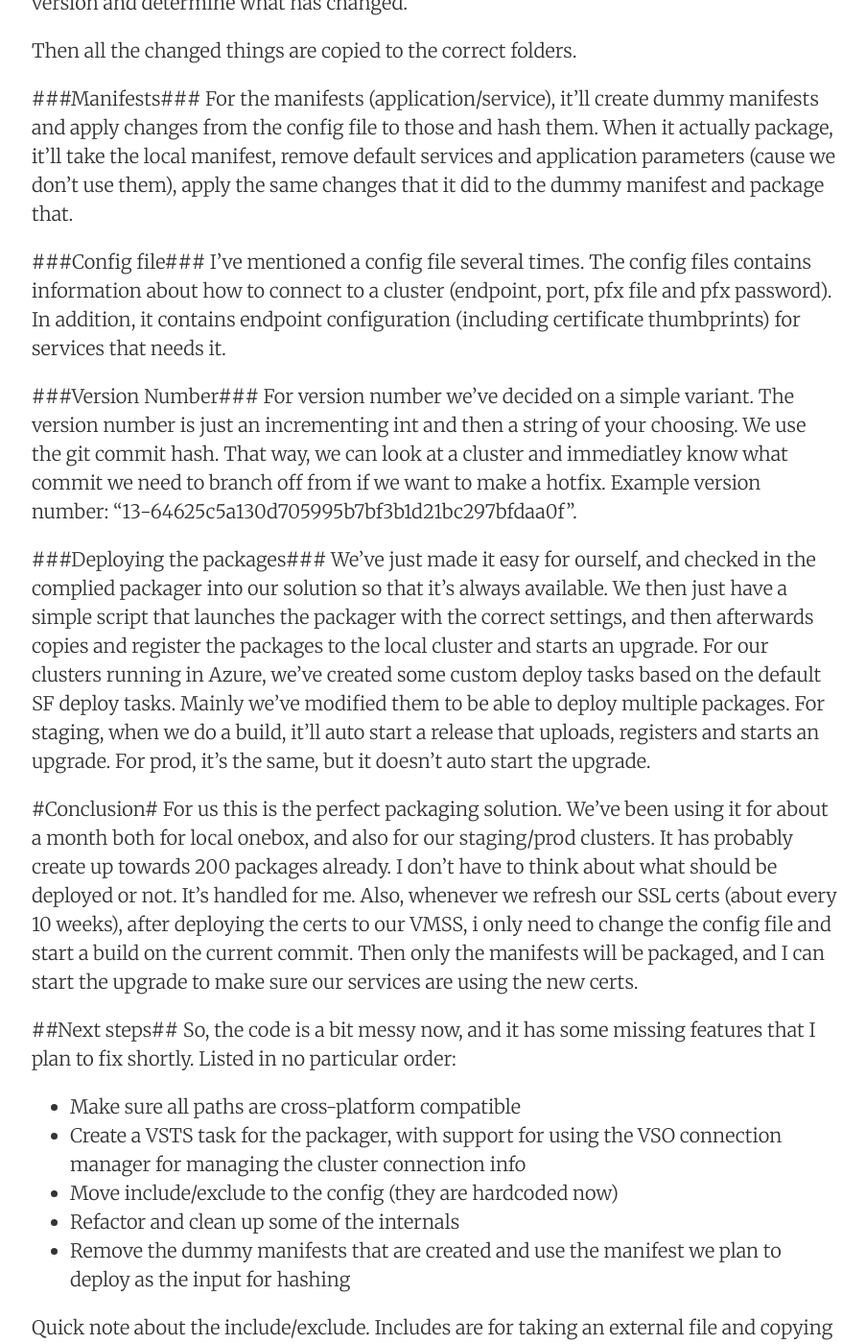
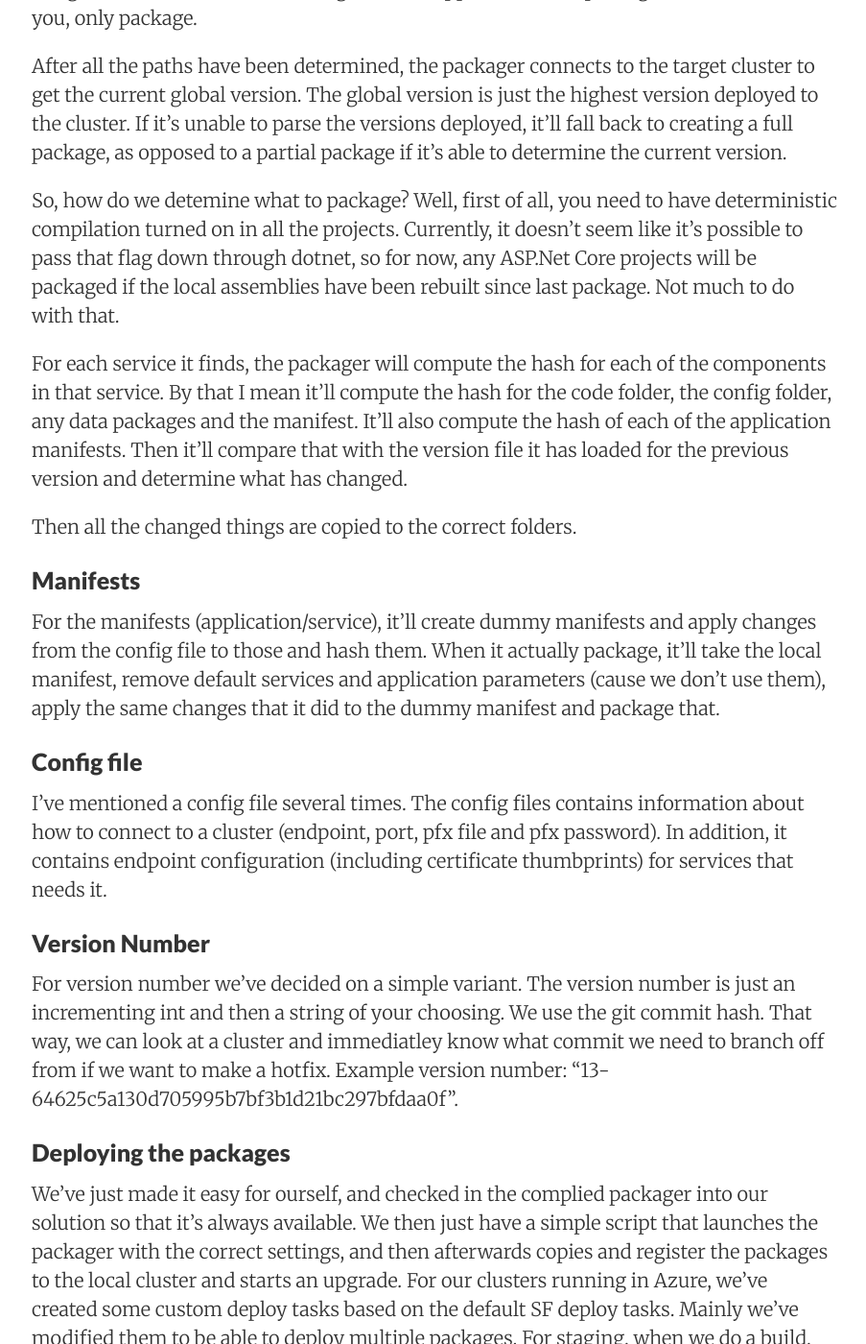
Before and after one commit to andersosthus/andersosthus.github.io, a Jekyll site: the page built from _posts/2016-10-07-service-fabric-packager.markdown, in a window 1280 px wide and 1400 px high, scrolled down 3424 px. Shown: the whole window at 96% size, without its empty margins (187-1090 px from the left). Built offline with Jekyll 4.4.1, drawn with Linux system fonts in a browser that asks for light colours; nearby versions of some CDN libraries; comment, search, counter and statistics services are not loaded; some of the changed text lies outside the part shown.

Commit message:
Fixing headers and text things

```diff
--- a/_posts/2016-10-07-service-fabric-packager.markdown
+++ b/_posts/2016-10-07-service-fabric-packager.markdown
@@ -24,7 +24,8 @@ Also, let me just clarify some terms I'll be using:
 * _ServicePackage_: All the files needed to upgrade a Service.
 * _SubPackage_: For lack of a better word, this refers to the _CodePackage_, _ConfigPackage_ and _DataPackges_ inside a _ServicePackage_
 
-#The beginning#
+# The beginning
+
 Ok, so now that we've got all that defined, back when we started with SF there weren't any tooling to manage versions inside the manifest. So we used Visual Studio (VS) to package each application we needed, and manually updated the versions inside the manifests. We didn't do any partial upgrades. This was a bit of a chore, as we also had to add stuff like CertificateInfo to the manifest and make sure the endpoints were defined correctly.
 
 Loads of manual things, but it was ok, since we were just starting out.
@@ -37,9 +38,10 @@ Anyways, we had these scripts, but they didn't really handle endpoints, certific
 
 So, we decided to fix it once and for all (for us at least).
 
-#Requirements#
+# Requirements
 
 We created a list of requirements that the tooling of our choice had to have:
+
 * It should know what have changed between versions
 * It should know how to package for partial upgrades
 * It should just fix all the version numbers in our manifests
@@ -49,21 +51,25 @@ We created a list of requirements that the tooling of our choice had to have:
 * The cluster it is packaging for is the master
 
 Also, bonus wishes:
+
 * Making tooling can be fun (and I don't like scripting comples things in powershell)
 * I'd like to make a .NET Core CLI app that is actually useful
 * Alternatives in tooling also helps drive the community forward
 
 So, we decided to make a command line packager in .NET Core.
 
-#The packager#
+# The packager
+
 The [Service Fabric Packager](https://github.com/proactima/ServiceFabricPackager) is a .NET Core CLI program creates an application package for each of your application, picking only things that have changed (and by changed, I also mean that if you change only a ServiceManifest for a service, only that will be packaged).
 
-##How it works##
+## How it works
+
 Let's talk a bit about how the packager works.
 
 First of all, it requiers an external storage to keep both version info files, and also to keep the config file for the packager in. Currently, both a local folder and Azure Storage Blob is supported. We use local folder when running it locally. The config and version files will be described later.
 
-###Assemblies and packages###
+### Assemblies and packages
+
 So when you run it, it'll scan the input folder for ServiceFabric applications, parse those to figure out which services belong to which application. The packager will not build for you, only package.
 
 After all the paths have been determined, the packager connects to the target cluster to get the current global version. The global version is just the highest version deployed to the cluster. If it's unable to parse the versions deployed, it'll fall back to creating a full package, as opposed to a partial package if it's able to determine the current version.
@@ -76,25 +82,32 @@ It'll also compute the hash of each of the application manifests. Then it'll com
 
 Then all the changed things are copied to the correct folders.
 
-###Manifests###
+### Manifests
+
 For the manifests (application/service), it'll create dummy manifests and apply changes from the config file to those and hash them. When it actually package, it'll take the local manifest, remove default services and application parameters (cause we don't use them), apply the same changes that it did to the dummy manifest and package that.
 
-###Config file###
+### Config file
+
 I've mentioned a config file several times. The config files contains information about how to connect to a cluster (endpoint, port, pfx file and pfx password). In addition, it contains endpoint configuration (including certificate thumbprints) for services that needs it.
 
-###Version Number###
+### Version Number
+
 For version number we've decided on a simple variant. The version number is just an incrementing int and then a string of your choosing. We use the git commit hash. That way, we can look at a cluster and immediatley know what commit we need to branch off from if we want to make a hotfix. Example version number: "13-64625c5a130d705995b7bf3b1d21bc297bfdaa0f".
 
-###Deploying the packages###
+### Deploying the packages
+
 We've just made it easy for ourself, and checked in the complied packager into our solution so that it's always available. We then just have a simple script that launches the packager with the correct settings, and then afterwards copies and register the packages to the local cluster and starts an upgrade.
 For our clusters running in Azure, we've created some custom deploy tasks based on the default SF deploy tasks. Mainly we've modified them to be able to deploy multiple packages. For staging, when we do a build, it'll auto start a release that uploads, registers and starts an upgrade.
 For prod, it's the same, but it doesn't auto start the upgrade.
 
-#Conclusion#
+# Conclusion
+
 For us this is the perfect packaging solution. We've been using it for about a month both for local onebox, and also for our staging/prod clusters. It has probably create up towards 200 packages already. I don't have to think about what should be deployed or not. It's handled for me. Also, whenever we refresh our SSL certs (about every 10 weeks), after deploying the certs to our VMSS, i only need to change the config file and start a build on the current commit. Then only the manifests will be packaged, and I can start the upgrade to make sure our services are using the new certs.
 
-##Next steps##
+## Next steps
+
 So, the code is a bit messy now, and it has some missing features that I plan to fix shortly. Listed in no particular order:
+
 * Make sure all paths are cross-platform compatible
 * Create a VSTS task for the packager, with support for using the VSO connection manager for managing the cluster connection info
 * Move include/exclude to the config (they are hardcoded now)
```
